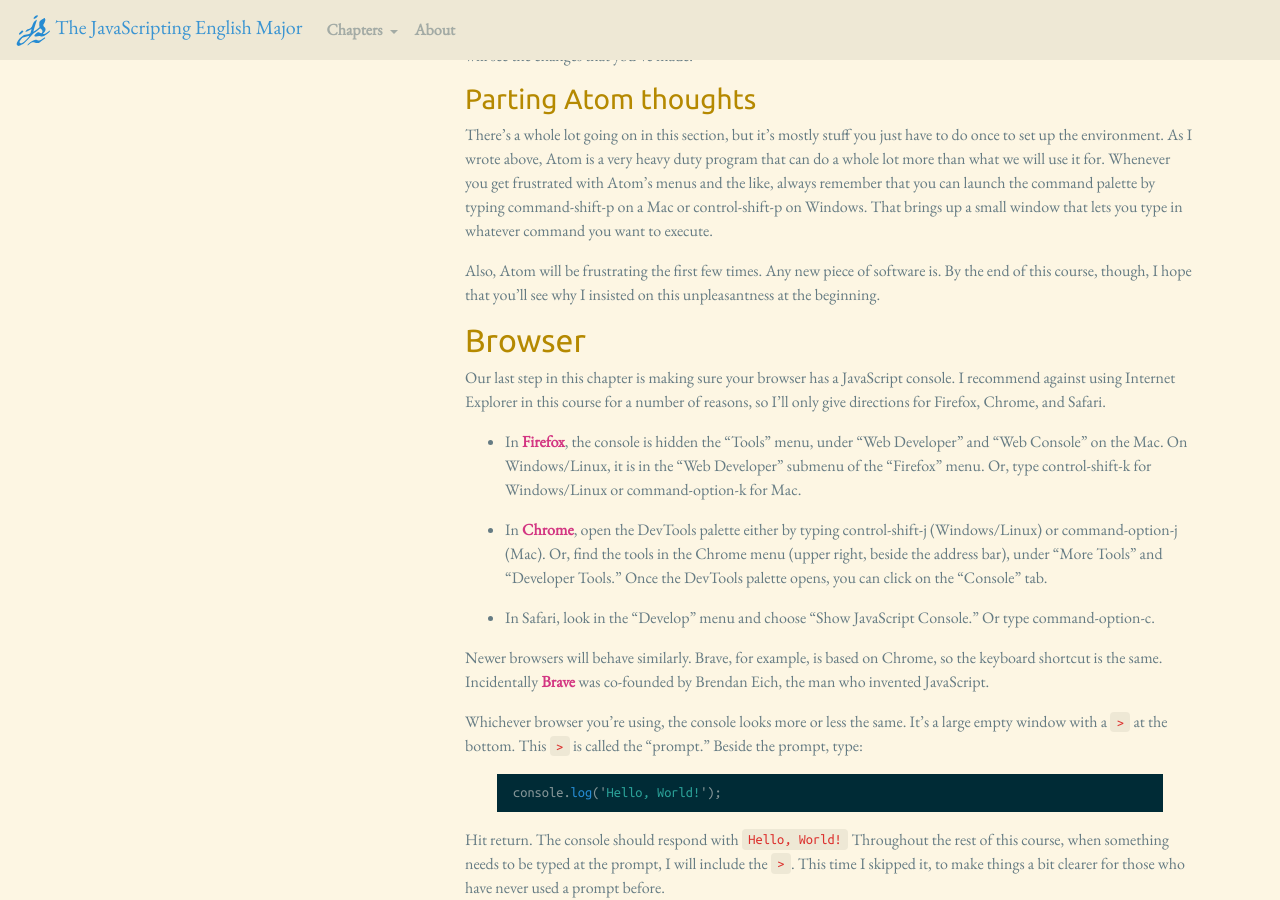
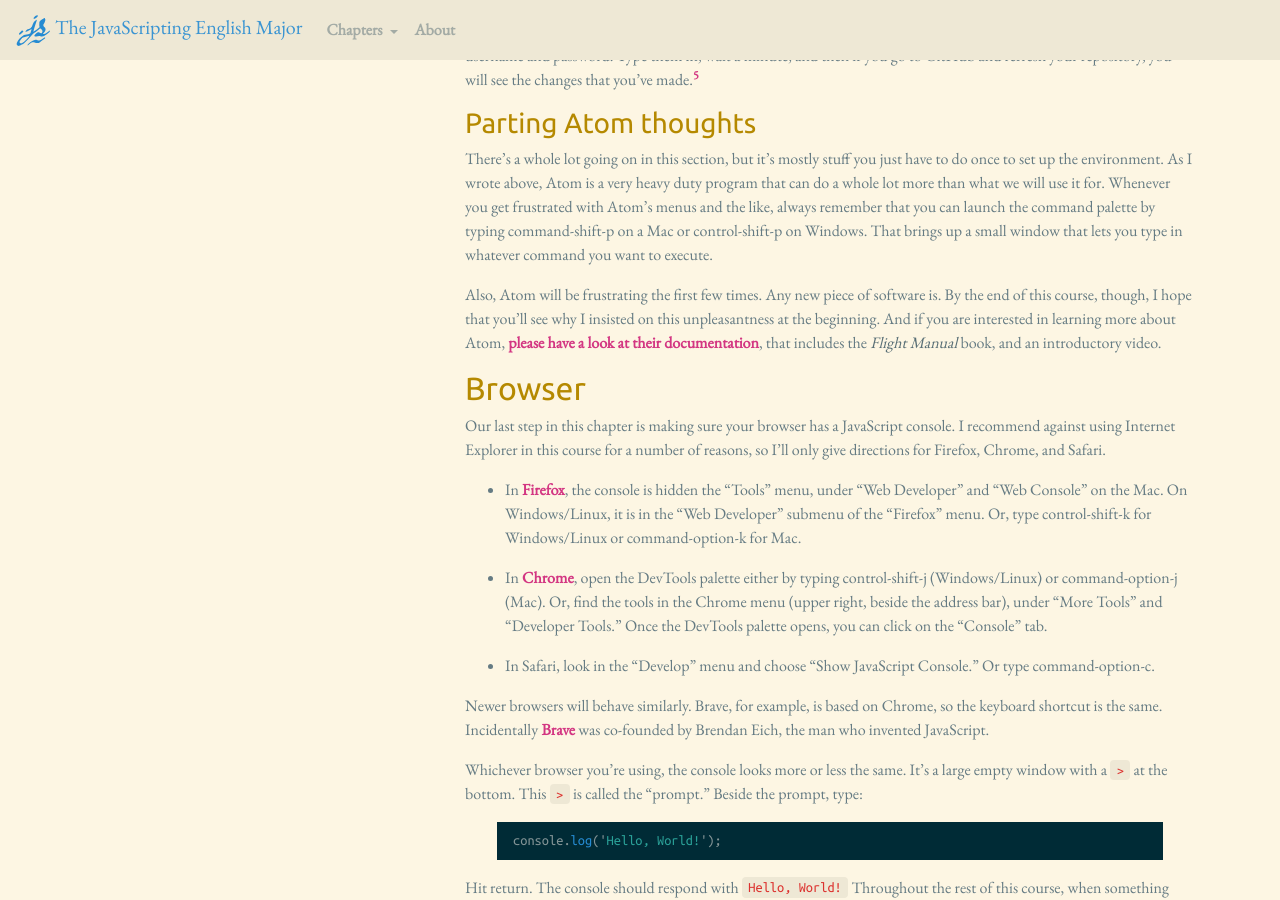
Before and after one commit to muziejus/javascripting-english-major, a Jekyll site: the page built from 1-environment.md, in a window 1280 px wide and 900 px high, scrolled down 5794 px. Built offline with Jekyll 4.4.1, drawn with Linux system fonts in a browser that asks for light colours; nearby versions of some CDN libraries; some of the changed text lies outside the part shown.

Commit message:
Add Atom docs to chapter.

```diff
--- a/1-environment.md
+++ b/1-environment.md
@@ -270,7 +270,11 @@
 ### Link Atom to GitHub
 
 Atom is written by the people at GitHub, so it’s pretty easy to link the two
-together. In fact, that’s the main reason I encourage you to install Atom.
+together. In fact, that’s the main reason I encourage you to install Atom. The
+Atom people have [written a decent
+introduction](http://flight-manual.atom.io/using-atom/sections/github-package/)
+to most of what I describe here, so it’s useful to glance over at their
+screenshots, etc., if this part gets too confusing.
 
 First, you have to get the URL of the repository you forked a few steps ago:
 
@@ -375,7 +379,10 @@
 
 Also, Atom will be frustrating the first few times. Any new piece of software
 is. By the end of this course, though, I hope that you’ll see why I insisted
-on this unpleasantness at the beginning.
+on this unpleasantness at the beginning. And if you are interested in learning
+more about Atom, [please have a look at their
+documentation](https://atom.io/docs), that includes the *Flight Manual* book,
+and an introductory video.
 
 </section>
 <section id="browser">
```
